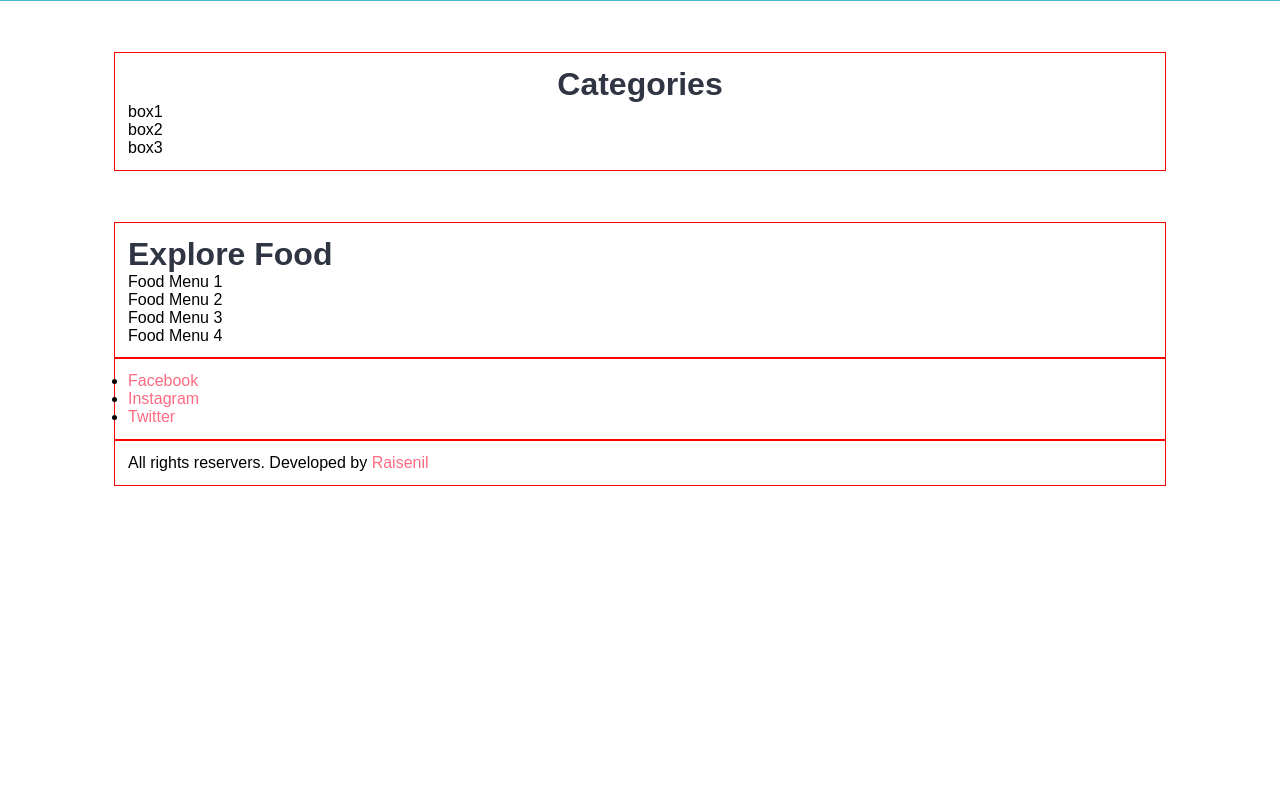
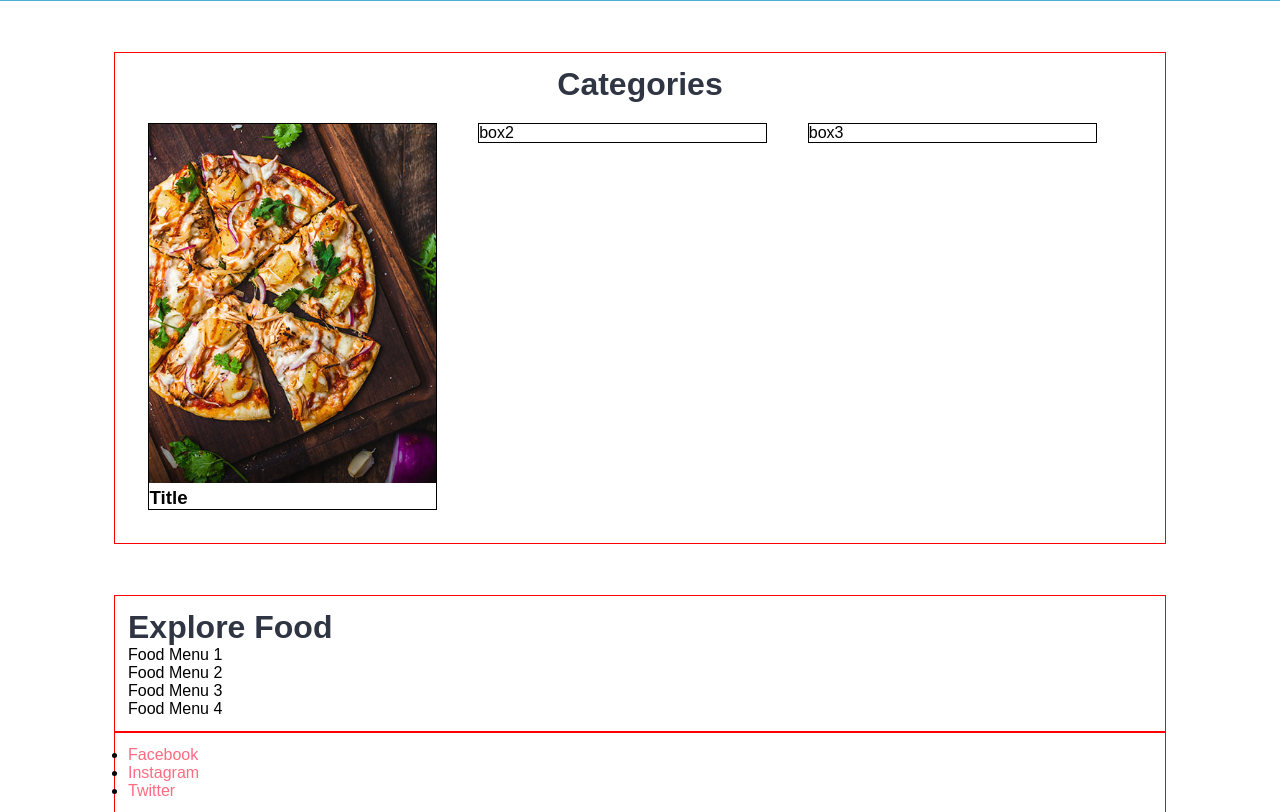
Before and after one commit to Raisenil/Food_Ordering_Website, a PHP site: page / in a window 1280 px wide. Shown: the part 332-1144 px from the top of the page. Before the commit the page ends 818 px from the top, so only its background shows below. Run offline with PHP 8.4, Linux system fonts and the light colour scheme.

Commit message:
Auto commit

```diff
--- a/css/style.css
+++ b/css/style.css
@@ -107,5 +107,8 @@ h2{
 }
 
 .box-3{
-
+    border: 1px solid black;
+    width: 28%;
+    float: left;
+    margin: 2%;
 }
--- a/index.html
+++ b/index.html
@@ -62,7 +62,9 @@
             <h2 class="text-center">Categories</h2>
 
             <div class="box-3">
-                box1
+                <img src="images/pizza.jpg" alt="Pizza" class="img-responsive">
+
+                <h3>Title</h3>
             </div>
 
             <div class="box-3">
@@ -72,6 +74,8 @@
             <div class="box-3">
                 box3
             </div>
+
+            <div class="clearfix"></div>
         </div>
     </section>
     <!-- Categories End -->
```
